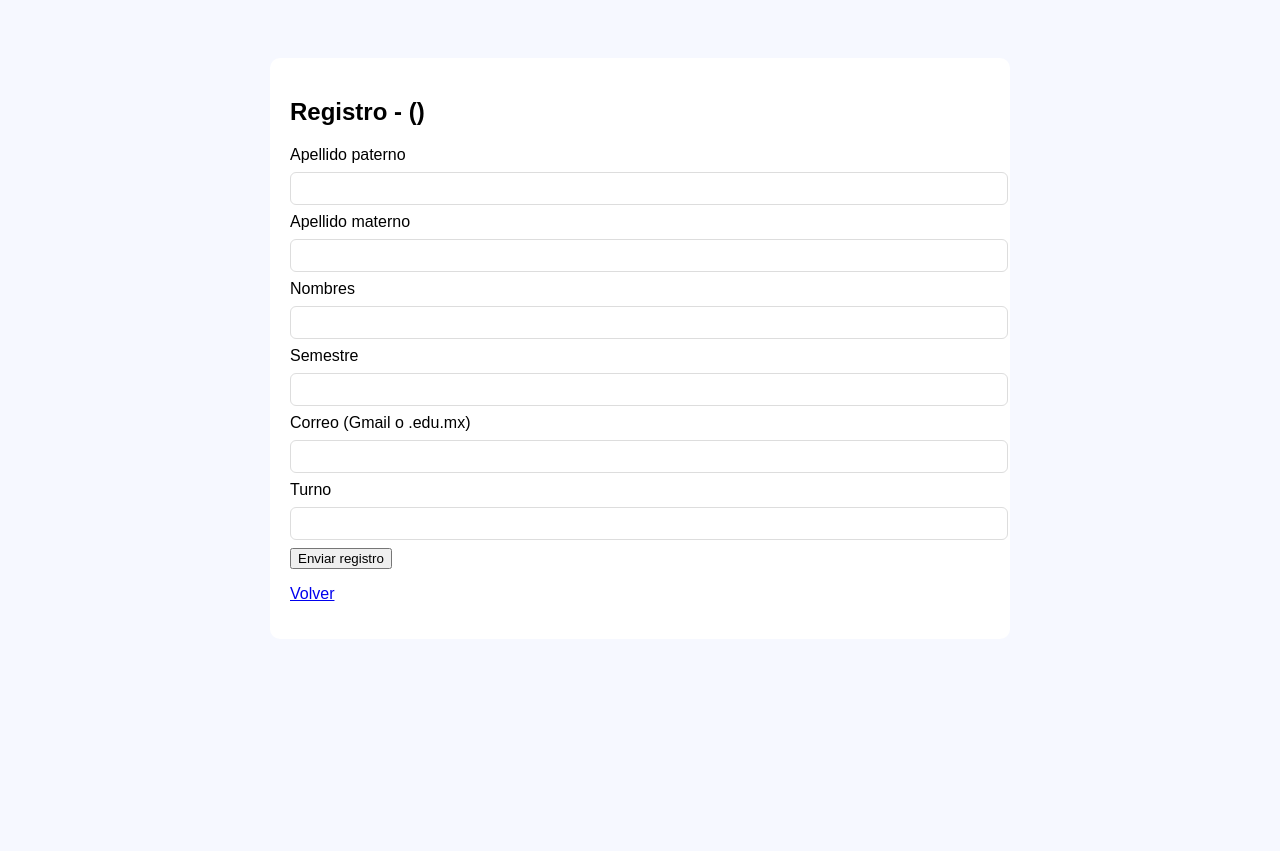
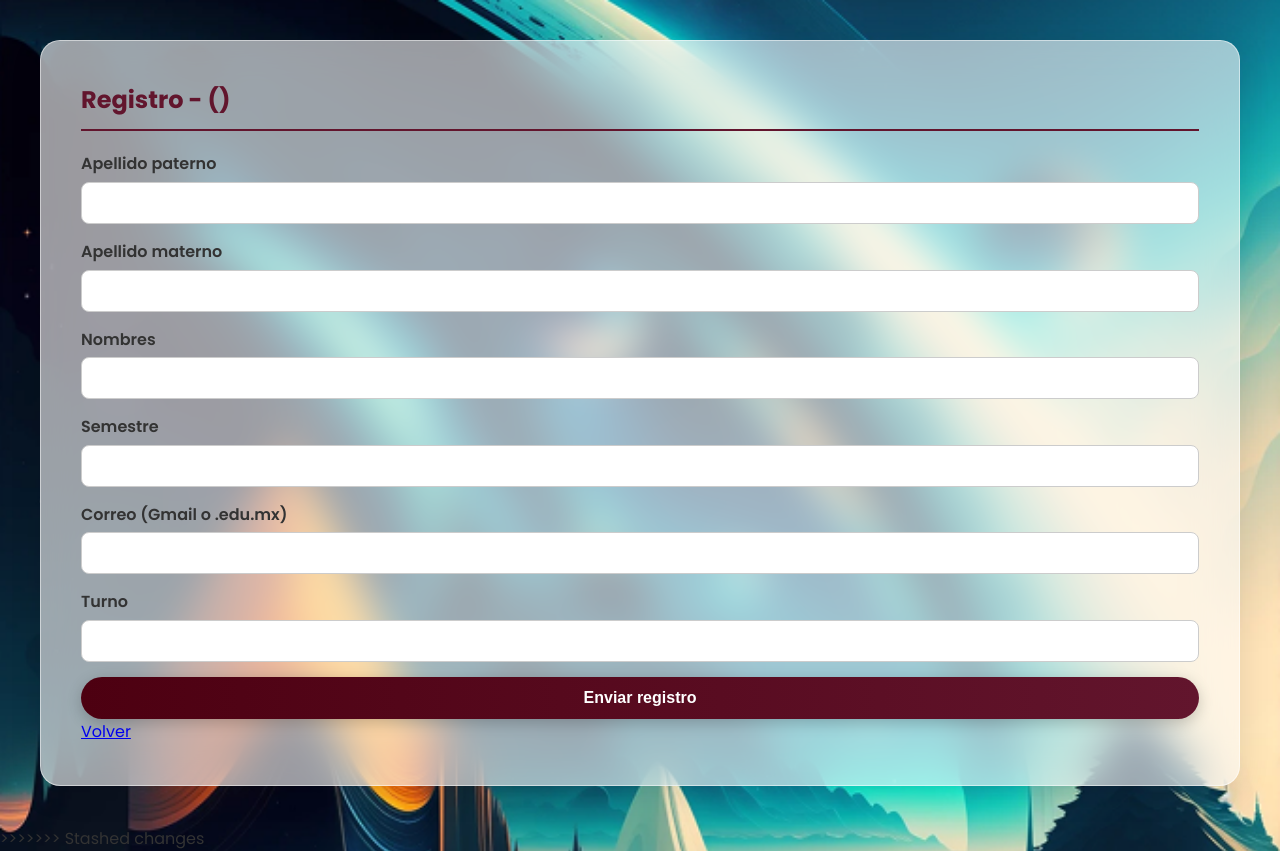
Before and after one commit to elsyhernandez/educlubs, a PHP site: page /proyecto/register_club.php in a window 1280 px wide. Before the commit the page ends 601 px from the top, so only its background shows below. Run offline with PHP 8.4, Linux system fonts and the light colour scheme; a user stored in the database is signed in.

Commit message:
Este commit introduce una renovación visual completa para alinear la aplicación con una nueva identidad institucional basada en una paleta de colores guinda, reemplazando el esquema anterior en tonos azules. Cambios principales: - Se actualizó la paleta de colores en todas las hojas de estilo principales (auth.css, auth-modern.css, main-modern.css) para establecer el guinda como color primario. - Se añadió una imagen de fondo en las páginas de autenticación para reforzar la identidad visual. - Se refactorizaron los estilos inline en club.php, trasladándolos a clases CSS dedicadas (.club-list-grid, .club-list-item) para mejorar la mantenibilidad y la separación de responsabilidades. - Se implementó cache-busting en los archivos CSS mediante la adición de una marca de tiempo, asegurando que los navegadores de los usuarios carguen siempre las hojas de estilo más recientes tras cada actualización.

```diff
--- a/clubproject/club.php
+++ b/clubproject/club.php
@@ -36,9 +36,9 @@ if (!isset($lists[$type])) {
 
   <div class="main-container">
     <h2>Selecciona un club para registrarte</h2>
-    <div style="display: grid; grid-template-columns: repeat(auto-fit, minmax(300px, 1fr)); gap: 20px;">
+    <div class="club-list-grid">
       <?php foreach($lists[$type] as $club): ?>
-        <div style="background: white; padding: 20px; border-radius: 15px; box-shadow: 0 8px 25px rgba(0,0,0,0.1); display: flex; justify-content: space-between; align-items: center;">
+        <div class="club-list-item">
           <span><?=htmlspecialchars($club)?></span>
           <a class="btn" href="register_club.php?type=<?=urlencode($type)?>&club=<?=urlencode($club)?>">Registrarme</a>
         </div>
--- a/clubproject/css/auth.css
+++ b/clubproject/css/auth.css
@@ -2,8 +2,8 @@
 @import url('https://fonts.googleapis.com/css2?family=Poppins:wght@300;400;500;600;700&display=swap');
 
 :root {
-    --primary-color: #007bff;
-    --primary-color-hover: #0056b3;
+    --primary-color: #4D0011; /* Guinda oscuro profundo */
+    --primary-color-hover: #800020; /* Guinda medio */
     --secondary-color: #f8f9fa;
     --text-color: #333;
     --border-color: #ddd;
@@ -74,7 +74,7 @@ body {
 .form-group input:focus {
     outline: none;
     border-color: var(--primary-color);
-    box-shadow: 0 0 0 3px rgba(0, 123, 255, 0.2);
+    box-shadow: 0 0 0 3px rgba(77, 0, 17, 0.2);
 }
 
 .form-group .icon {
--- a/clubproject/css/main-modern.css
+++ b/clubproject/css/main-modern.css
@@ -1,18 +1,19 @@
 @import url('https://fonts.googleapis.com/css2?family=Poppins:wght@300;400;600;700&display=swap');
 
 :root {
-    --primary-color: #6dd5ed;
-    --secondary-color: #2193b0;
+    --primary-color: #952f57; /* Guinda medio (para tablas y botones) */
+    --secondary-color: #62152d; /* Guinda oscuro (para sub-encabezados) */
+    --accent-color: #4D0011; /* Guinda más oscuro (para header) */
     --text-color-light: #ffffff;
     --text-color-dark: #333;
     --bg-color: #f4f7fa;
     --container-bg: rgba(255, 255, 255, 0.6);
     --header-bg: linear-gradient(135deg, var(--primary-color), var(--secondary-color));
-    --button-primary-bg: linear-gradient(90deg, var(--secondary-color), var(--primary-color));
-    --button-primary-hover-bg: linear-gradient(90deg, var(--primary-color), var(--secondary-color));
+    --button-primary-bg: linear-gradient(90deg, var(--accent-color), var(--secondary-color));
+    --button-primary-hover-bg: linear-gradient(90deg, var(--secondary-color), var(--accent-color));
     --shadow-color: rgba(0, 0, 0, 0.1);
-    --bg1: #e8fcff;
-    --bg2: #aedde1;
+    --bg1: #f9e6e6; /* Fondo claro complementario */
+    --bg2: #e8d1d1; /* Fondo claro complementario */
 }
 
 * {
@@ -27,13 +28,14 @@ body {
     color: var(--text-color-dark);
     line-height: 1.6;
     min-height: 100vh;
+    background-image: url('../maestros/assets/img/img-3.png'); /* Imagen de fondo difuminada */
+    background-size: cover;
+    background-attachment: fixed;
 }
 
 .main-header {
-    background: rgba(255, 255, 255, 0.2);
-    backdrop-filter: blur(10px);
-    -webkit-backdrop-filter: blur(10px);
-    color: var(--text-color-dark);
+    background: var(--primary-color);
+    color: var(--text-color-light);
     padding: 20px 40px;
     display: flex;
     justify-content: space-between;
@@ -48,7 +50,7 @@ body {
 }
 
 .main-header nav a {
-    color: var(--text-color-dark);
+    color: var(--text-color-light);
     text-decoration: none;
     margin-left: 20px;
     font-weight: 500;
@@ -83,21 +85,21 @@ body {
     text-decoration: none;
     color: var(--text-color-light);
     background: var(--button-primary-bg);
-    padding: 15px;
-    border-radius: 10px;
+    padding: 12px 25px;
+    border-radius: 25px;
     font-weight: 600;
     border: none;
     cursor: pointer;
     transition: all 0.3s ease;
-    box-shadow: 0 4px 15px var(--shadow-color);
+    box-shadow: 0 4px 15px rgba(0, 0, 0, 0.2);
     display: inline-block;
-    font-size: 1.1rem;
+    font-size: 1rem;
     text-align: center;
 }
 
 .btn:hover {
     transform: translateY(-3px);
-    box-shadow: 0 6px 20px rgba(0, 0, 0, 0.2);
+    box-shadow: 0 6px 20px rgba(0, 0, 0, 0.3);
     background: var(--button-primary-hover-bg);
 }
 
@@ -141,10 +143,78 @@ table th, table td {
 }
 
 table th {
-    background-color: #e9ecef;
+    background-color: var(--accent-color);
+    color: var(--text-color-light);
     font-weight: 600;
 }
 
 table tbody tr:hover {
     background-color: #f8f9fa;
 }
+
+.club-grid {
+    display: grid;
+    grid-template-columns: repeat(auto-fit, minmax(200px, 1fr));
+    gap: 20px;
+    margin-top: 20px;
+}
+
+.club-card {
+    text-decoration: none;
+    color: inherit;
+    background: white;
+    padding: 20px;
+    border-radius: 15px;
+    box-shadow: 0 8px 25px rgba(0,0,0,0.1);
+    text-align: center;
+    transition: transform 0.3s ease, box-shadow 0.3s ease;
+}
+
+.club-card:hover {
+    transform: translateY(-5px);
+    box-shadow: 0 12px 30px rgba(0,0,0,0.2);
+}
+
+.club-card h3 {
+    color: var(--primary-color);
+}
+
+.club-list-grid {
+    display: grid;
+    grid-template-columns: repeat(auto-fit, minmax(300px, 1fr));
+    gap: 20px;
+}
+
+.club-list-item {
+    background: white;
+    padding: 20px;
+    border-radius: 15px;
+    box-shadow: 0 8px 25px rgba(0,0,0,0.1);
+    display: flex;
+    justify-content: space-between;
+    align-items: center;
+}
+
+.form-grid {
+    display: grid;
+    grid-template-columns: 1fr;
+    gap: 15px;
+}
+
+.form-group {
+    display: flex;
+    flex-direction: column;
+}
+
+.form-group label {
+    margin-bottom: 5px;
+    font-weight: 600;
+    color: var(--text-color-dark);
+}
+
+.form-group input {
+    padding: 10px;
+    border-radius: 8px;
+    border: 1px solid #ccc;
+    font-family: 'Poppins', sans-serif;
+}
--- a/clubproject/css/notification.css
+++ b/clubproject/css/notification.css
@@ -4,7 +4,7 @@
     right: 20px;
     padding: 16px 24px;
     border-radius: 12px;
-    background: linear-gradient(90deg, rgba(13, 157, 190, 0.7), rgba(151, 182, 190, 0.7));
+    background: linear-gradient(90deg, rgba(77, 0, 17, 0.7), rgba(128, 0, 32, 0.7));
     backdrop-filter: blur(8px);
     -webkit-backdrop-filter: blur(8px);
     border: 1px solid rgba(255, 255, 255, 0.2);
--- a/clubproject/index.php
+++ b/clubproject/index.php
@@ -14,7 +14,7 @@ if (isset($_SESSION['user'])) {
 <meta name="viewport" content="width=device-width,initial-scale=1">
 <title>Clubes - Inicio</title>
 <link rel="stylesheet" href="https://cdnjs.cloudflare.com/ajax/libs/font-awesome/6.4.0/css/all.min.css">
-<link rel="stylesheet" href="css/welcome.css">
+<link rel="stylesheet" href="css/welcome.css?v=<?php echo time(); ?>">
 </head>
 <body>
   <div class="welcome-wrapper">
--- a/clubproject/login.php
+++ b/clubproject/login.php
@@ -29,7 +29,7 @@ if ($_SERVER['REQUEST_METHOD'] === 'POST') {
     <meta charset="utf-8">
     <meta name="viewport" content="width=device-width,initial-scale=1">
 <title>Iniciar sesión</title>
-    <link rel="stylesheet" href="css/auth-modern.css">
+<link rel="stylesheet" href="css/auth-modern.css?v=<?php echo time(); ?>">
     <link rel="stylesheet" href="https://cdnjs.cloudflare.com/ajax/libs/font-awesome/5.15.3/css/all.min.css">
 </head>
 <body>
--- a/clubproject/maestros/assets/css/admin_club.css
+++ b/clubproject/maestros/assets/css/admin_club.css
@@ -3,14 +3,15 @@
 
 /* Variables */
 :root {
-  --first-color: hsl(4, 82%, 54%);
-  --first-color-alt: hsl(4, 78%, 50%);
+  --first-color: #4D0011; /* Guinda oscuro profundo */
+  --first-color-alt: #800020; /* Guinda medio */
   --title-color: hsl(0, 0%, 12%);
   --text-color: hsl(0, 0%, 40%);
   --white-color: hsl(0, 0%, 100%);
   --border-color: hsl(0, 0%, 72%);
   --body-color: hsl(0, 0%, 100%);
   --font-main: "Montserrat", sans-serif;
+  --hover-color: #f9e6e6; /* Light maroon background */
 }
 
 /* Base */
--- a/clubproject/maestros/assets/scss/config/_variables.scss
+++ b/clubproject/maestros/assets/scss/config/_variables.scss
@@ -5,9 +5,9 @@
 :root{
    /*========== Colors ==========*/
    /*Color mode HSL(hue, saturation, lightness)*/
-   --first-color: hsl(4, 82%, 54%);
-   --first-color-alt: hsl(4, 78%, 50%);
-   --hover-color: hsl(0, 0%, 95%);
+   --first-color: #4D0011; /* Guinda oscuro profundo */
+   --first-color-alt: #800020; /* Guinda medio */
+   --hover-color: #f9e6e6; /* Light maroon background */
    --title-color: hsl(0, 0%, 12%);
    --text-color: hsl(0, 0%, 40%);
    --white-color: hsl(0, 0%, 100%);
--- a/clubproject/password_reset_request.php
+++ b/clubproject/password_reset_request.php
@@ -35,7 +35,7 @@ if ($_SERVER['REQUEST_METHOD'] === 'POST') {
     <meta charset="utf-8">
     <meta name="viewport" content="width=device-width,initial-scale=1">
     <title>Recuperar contraseña</title>
-    <link rel="stylesheet" href="css/auth-modern.css">
+<link rel="stylesheet" href="css/auth-modern.css?v=<?php echo time(); ?>">
     <link rel="stylesheet" href="https://cdnjs.cloudflare.com/ajax/libs/font-awesome/5.15.3/css/all.min.css">
 </head>
 <body>
--- a/clubproject/register.php
+++ b/clubproject/register.php
@@ -49,7 +49,7 @@ if ($_SERVER['REQUEST_METHOD'] === 'POST') {
     <meta charset="utf-8">
     <meta name="viewport" content="width=device-width,initial-scale=1">
 <title>Crear cuenta</title>
-    <link rel="stylesheet" href="css/auth-modern.css">
+<link rel="stylesheet" href="css/auth-modern.css?v=<?php echo time(); ?>">
     <link rel="stylesheet" href="https://cdnjs.cloudflare.com/ajax/libs/font-awesome/5.15.3/css/all.min.css">
 </head>
 <body>
--- a/clubproject/register_club.php
+++ b/clubproject/register_club.php
@@ -67,51 +67,46 @@ if ($_SERVER['REQUEST_METHOD'] === 'POST') {
 <html lang="es">
 <head><meta charset="utf-8"><meta name="viewport" content="width=device-width,initial-scale=1">
 <title>Registro club</title>
-<style>
-body{font-family:Arial;background:#f6f8ff;padding:20px}
-.container{max-width:700px;margin:30px auto;background:#fff;padding:20px;border-radius:10px}
-input,select{width:100%;padding:8px;margin:8px 0;border-radius:6px;border:1px solid #ddd}
-.success{background:#e6ffef;padding:12px;border-radius:8px;color:#064}
-.error{background:#ffecec;padding:12px;border-radius:8px;color:#900}
-</style>
+<link rel="stylesheet" href="css/main-modern.css">
 </head>
 <body>
-<div class="container">
+<div class="main-container">
   <h2>Registro - <?=htmlspecialchars($club)?> (<?=htmlspecialchars($type)?>)</h2>
 
   <?php if($success): ?>
-    <div class="success">Tu registro ha sido exitoso. <a href="student_dashboard.php">Volver a inicio</a></div>
+    <div class="message success">Tu registro ha sido exitoso. <a href="student_dashboard.php">Volver a inicio</a></div>
   <?php else: ?>
-    <?php if($errors): ?><div class="error"><?php foreach($errors as $e) echo "<div>- ".htmlspecialchars($e)."</div>"; ?></div><?php endif; ?>
+    <?php if($errors): ?><div class="message error"><?php foreach($errors as $e) echo "<div>- ".htmlspecialchars($e)."</div>"; ?></div><?php endif; ?>
 
     <?php if($type === 'asesoria'): ?>
-      <form method="post">
+      <form method="post" class="form-grid">
         <input type="hidden" name="type" value="asesoria">
         <input type="hidden" name="club" value="<?=htmlspecialchars($club)?>">
-        <label>Apellido paterno</label><input name="paterno" required value="<?=htmlspecialchars($_POST['paterno'] ?? '')?>">
-        <label>Apellido materno</label><input name="materno" required value="<?=htmlspecialchars($_POST['materno'] ?? '')?>">
-        <label>Nombres</label><input name="nombres" required value="<?=htmlspecialchars($_POST['nombres'] ?? '')?>">
-        <label>Carrera</label><input name="carrera" value="<?=htmlspecialchars($_POST['carrera'] ?? '')?>">
-        <label>Turno</label><input name="turno" value="<?=htmlspecialchars($_POST['turno'] ?? '')?>">
-        <label>Maestro</label><input name="maestro" value="<?=htmlspecialchars($_POST['maestro'] ?? '')?>">
-        <label>Teléfono (10 dígitos)</label><input name="telefono" value="<?=htmlspecialchars($_POST['telefono'] ?? '')?>">
-        <button type="submit">Enviar registro</button>
+        <div class="form-group"><label>Apellido paterno</label><input name="paterno" required value="<?=htmlspecialchars($_POST['paterno'] ?? '')?>"></div>
+        <div class="form-group"><label>Apellido materno</label><input name="materno" required value="<?=htmlspecialchars($_POST['materno'] ?? '')?>"></div>
+        <div class="form-group"><label>Nombres</label><input name="nombres" required value="<?=htmlspecialchars($_POST['nombres'] ?? '')?>"></div>
+        <div class="form-group"><label>Carrera</label><input name="carrera" value="<?=htmlspecialchars($_POST['carrera'] ?? '')?>"></div>
+        <div class="form-group"><label>Turno</label><input name="turno" value="<?=htmlspecialchars($_POST['turno'] ?? '')?>"></div>
+        <div class="form-group"><label>Maestro</label><input name="maestro" value="<?=htmlspecialchars($_POST['maestro'] ?? '')?>"></div>
+        <div class="form-group"><label>Teléfono (10 dígitos)</label><input name="telefono" value="<?=htmlspecialchars($_POST['telefono'] ?? '')?>"></div>
+        <button type="submit" class="btn">Enviar registro</button>
       </form>
     <?php else: ?>
-      <form method="post">
+      <form method="post" class="form-grid">
         <input type="hidden" name="type" value="<?=htmlspecialchars($type)?>">
         <input type="hidden" name="club" value="<?=htmlspecialchars($club)?>">
-        <label>Apellido paterno</label><input name="paterno" required value="<?=htmlspecialchars($_POST['paterno'] ?? '')?>">
-        <label>Apellido materno</label><input name="materno" required value="<?=htmlspecialchars($_POST['materno'] ?? '')?>">
-        <label>Nombres</label><input name="nombres" required value="<?=htmlspecialchars($_POST['nombres'] ?? '')?>">
-        <label>Semestre</label><input name="semestre" value="<?=htmlspecialchars($_POST['semestre'] ?? '')?>">
-        <label>Correo (Gmail o .edu.mx)</label><input name="correo" required value="<?=htmlspecialchars($_POST['correo'] ?? '')?>">
-        <label>Turno</label><input name="turno" value="<?=htmlspecialchars($_POST['turno'] ?? '')?>">
-        <button type="submit">Enviar registro</button>
+        <div class="form-group"><label>Apellido paterno</label><input name="paterno" required value="<?=htmlspecialchars($_POST['paterno'] ?? '')?>"></div>
+        <div class="form-group"><label>Apellido materno</label><input name="materno" required value="<?=htmlspecialchars($_POST['materno'] ?? '')?>"></div>
+        <div class="form-group"><label>Nombres</label><input name="nombres" required value="<?=htmlspecialchars($_POST['nombres'] ?? '')?>"></div>
+        <div class="form-group"><label>Semestre</label><input name="semestre" value="<?=htmlspecialchars($_POST['semestre'] ?? '')?>"></div>
+        <div class="form-group"><label>Correo (Gmail o .edu.mx)</label><input name="correo" required value="<?=htmlspecialchars($_POST['correo'] ?? '')?>"></div>
+        <div class="form-group"><label>Turno</label><input name="turno" value="<?=htmlspecialchars($_POST['turno'] ?? '')?>"></div>
+        <button type="submit" class="btn">Enviar registro</button>
       </form>
     <?php endif; ?>
   <?php endif; ?>
   <p><a href="club.php?type=<?=urlencode($type)?>">Volver</a></p>
 </div>
 </body>
+>>>>>>> Stashed changes
 </html>
```
Also changed, not shown: clubproject/css/auth-modern.css (+9 -6 lines), clubproject/css/table-styles.css (+33 -4 lines), clubproject/css/welcome.css (+15 -11 lines), clubproject/student_dashboard.php (+9 -9 lines), clubproject/teacher_dashboard.php (+30 -52 lines), clubproject/view_clubs.php (+9 -9 lines).
